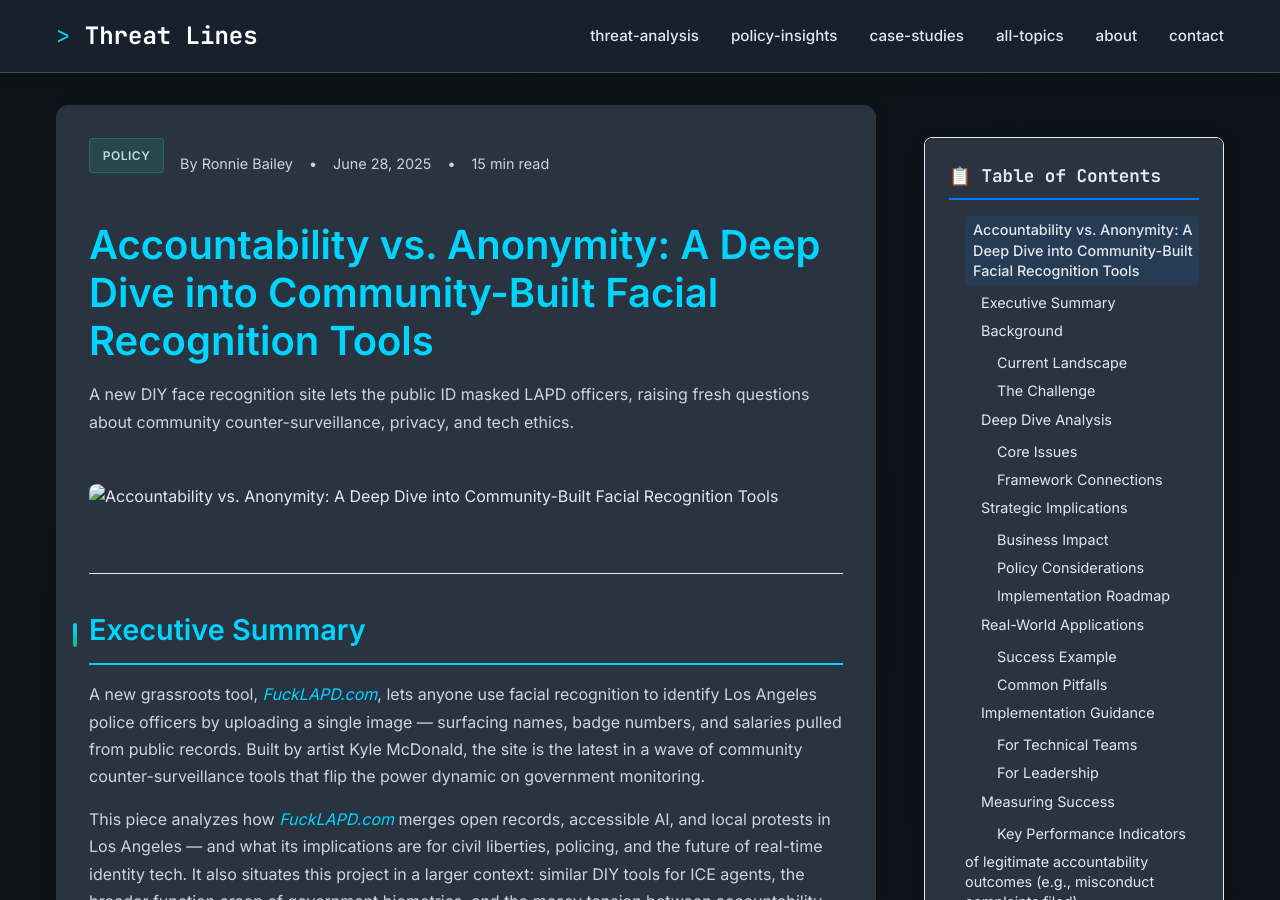
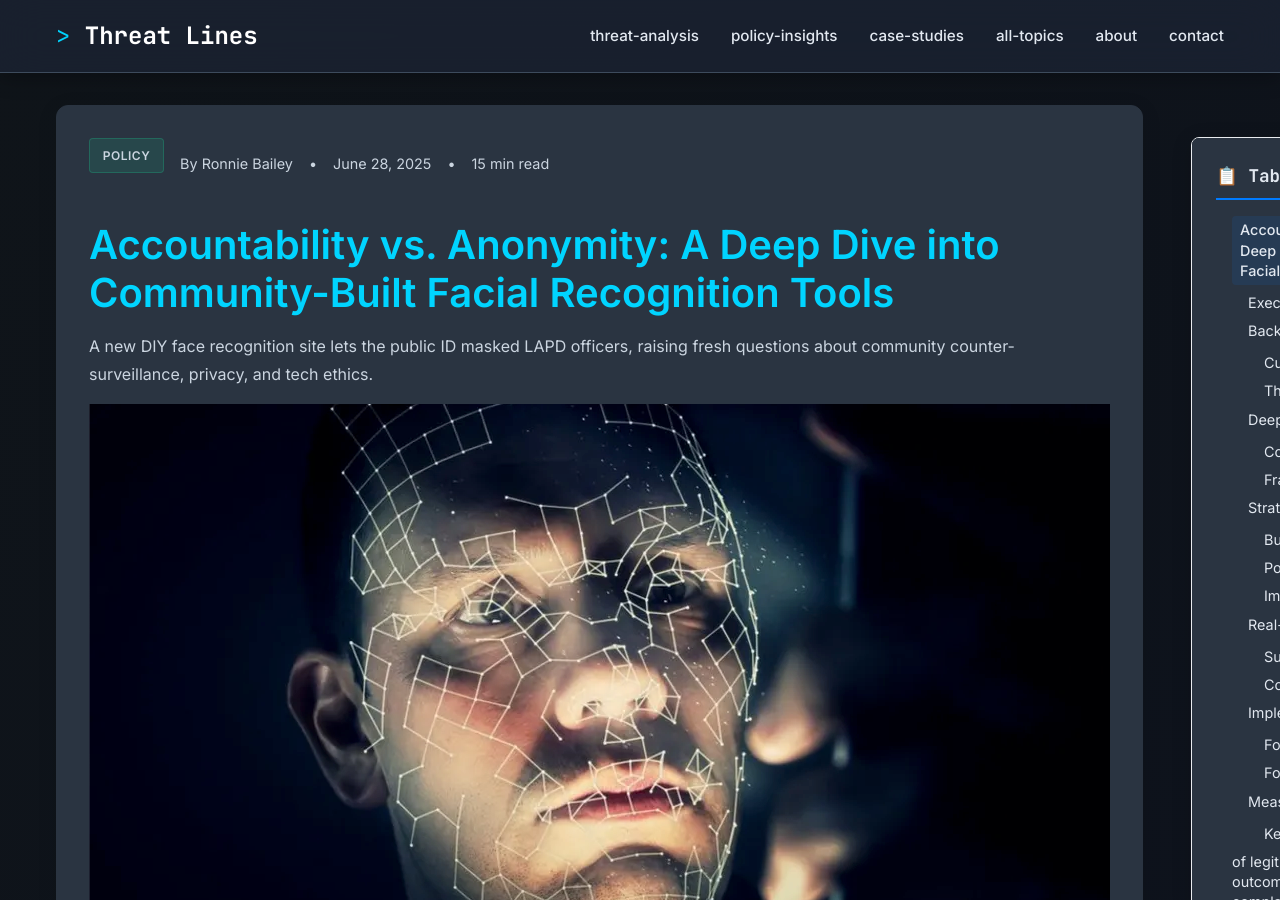
Before and after one commit to ronnie-bailey/threatlines, a Jekyll site: the page built from _posts/2025-06-28-accountability-vs-anonymity.md, in a window 1280 px wide and 900 px high. Built offline with Jekyll 4.4.1, drawn with Linux system fonts in a browser that asks for light colours.

Commit message:
Update post.html

```diff
--- a/_layouts/post.html
+++ b/_layouts/post.html
@@ -188,8 +188,7 @@
             {% endif %}
 
             {% if page.featured_image %}
-            <img src="{{ page.featured_image }}" alt="{{ page.title }}" class="post-featured-image">
-            {% endif %}
+            <img src="{{ '/assets/images/banners/' | append: page.featured_image | relative_url }}" alt="{{ page.title }}">            {% endif %}
         </header>
 
         <div class="post-body">
```
